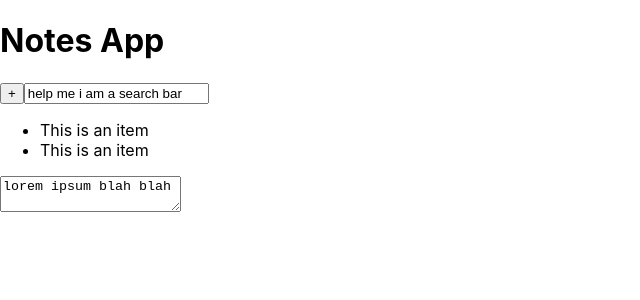
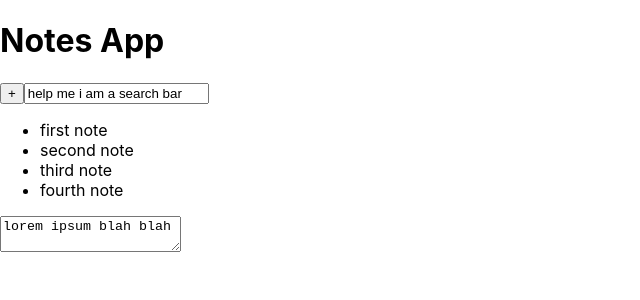
Before and after one commit to radishmouse/apple-notes-app, a React (Create React App) app: page / in a window 1280 px wide. Shown: the top 300 px of the page, without its empty margins (0-640 px from the left). Built offline with nearby package versions, Linux system fonts and the light colour scheme.

Commit message:
passing notes to NotesList

```diff
--- a/src/NotesApp.js
+++ b/src/NotesApp.js
@@ -9,7 +9,29 @@
     constructor(props) {
         super(props);
         this.state = {
-            searchText: 'help me i am a search bar'
+            searchText: 'help me i am a search bar',
+            notes: [
+                {
+                    id: 'aaaaaaa',
+                    title: 'first note',
+                    copy: 'la la la'
+                },
+                {
+                    id: '4444444',
+                    title: 'second note',
+                    copy: 'ba ba ba'
+                },
+                {
+                    id: 'askdfhjg',
+                    title: 'third note',
+                    copy: 'ha ha ha'
+                },
+                {
+                    id: 'asfasdf',
+                    title: 'fourth note',
+                    copy: 'ha ha ha'
+                },
+            ]
         };
     }
 
@@ -22,7 +44,9 @@
                     handleChange={this._setSearchText}
                     text={this.state.searchText}
                 />
-                <NotesList />
+                <NotesList
+                    notes={this.state.notes}
+                />
                 <NoteEditor />
             </div>
         );
--- a/src/NotesList.js
+++ b/src/NotesList.js
@@ -1,11 +1,20 @@
 import React from 'react';
 import NotesListItem from './NotesListItem';
 
-function NotesList() {
+function NotesList({
+    notes
+}) {
     return (
         <ul>
-            <NotesListItem />
-            <NotesListItem />
+            {
+                notes.map(note => (
+                    <NotesListItem
+                        title={note.title}
+                        id={note.id}
+                        key={note.id}
+                    />
+                ))
+            }
         </ul>
     );
 }
--- a/src/NotesListItem.js
+++ b/src/NotesListItem.js
@@ -1,8 +1,11 @@
 import React from 'react';
 
-function NotesListItem() {
+function NotesListItem({
+    title,
+    id
+}) {
     return (
-        <li>This is an item</li>
+        <li>{title}</li>
     );
 }
 
```
